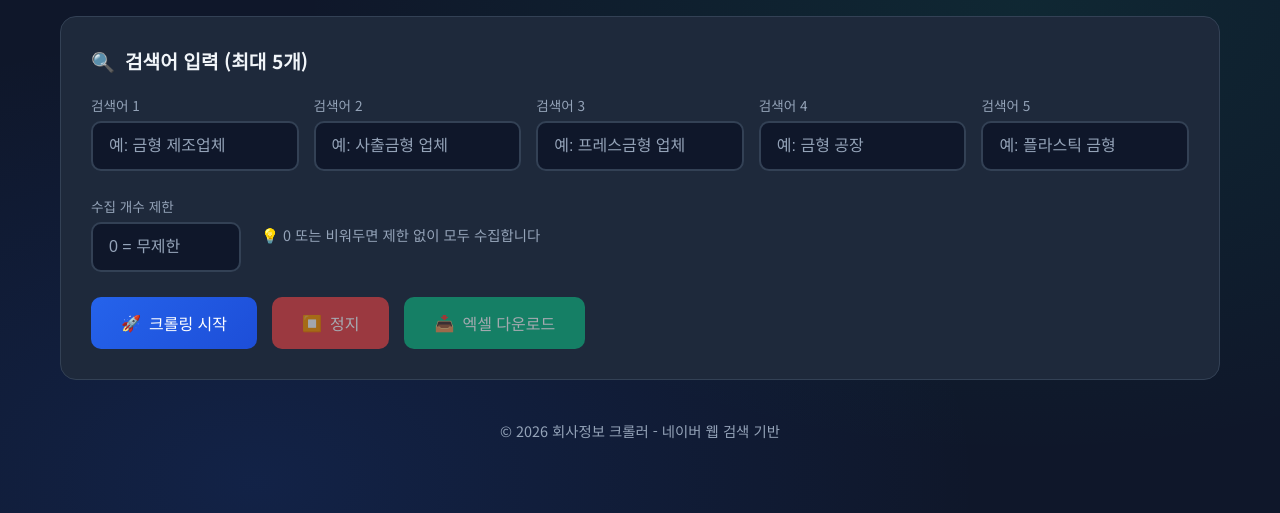
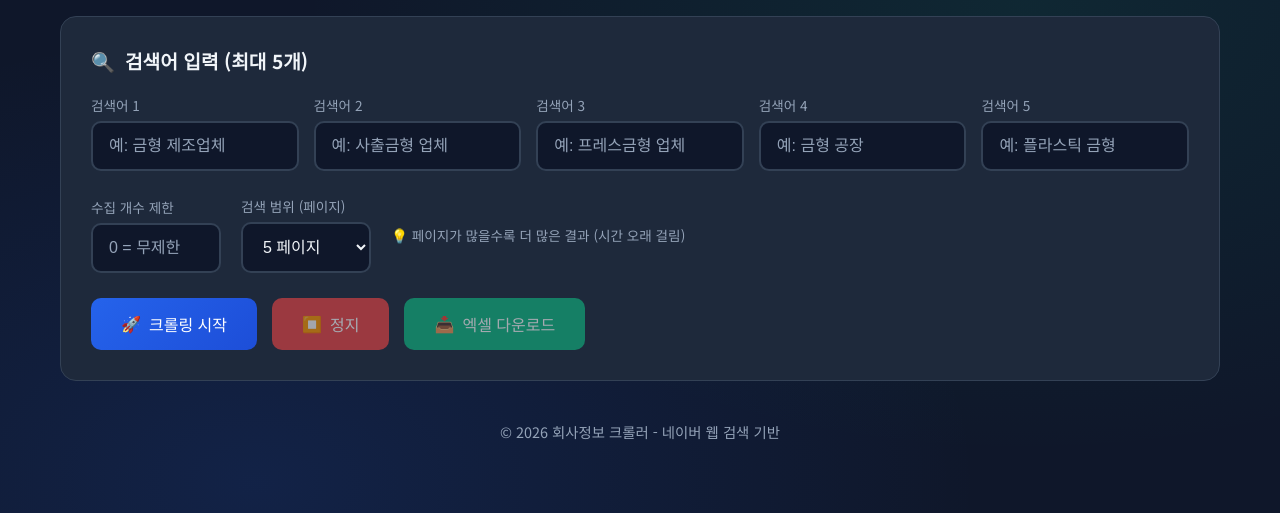
Before and after one commit to chegom/css, a Flask app: page / in a window 1280 px wide. Shown: the part 157-670 px from the top of the page. Run offline with Flask 3, Linux system fonts and the light colour scheme.

Commit message:
Add search pages option and improve link extraction

```diff
--- a/app.py
+++ b/app.py
@@ -104,9 +104,22 @@ def get_naver_links(driver, keyword, pages=5):
         driver.get(url)
         time.sleep(2)
 
+        # 네이버 웹 검색 결과의 다양한 선택자
         selectors = [
-            "a.link_tit", "div.total_tit a", "a.total_tit",
-            "div.api_txt_lines a", "a[href*='http']:not([href*='naver'])",
+            # 웹 검색 결과 제목 링크
+            "a.link_tit",
+            "div.total_tit a",
+            "a.total_tit",
+            "a.title_link",
+            # 웹문서 결과
+            "div.web_item a.link",
+            "div.lst_view a",
+            "div.api_txt_lines a",
+            # 통합검색 결과
+            "div.total_wrap a",
+            "li.bx a",
+            # 일반 외부 링크
+            "a[href^='http']:not([href*='naver.com']):not([href*='search.naver'])",
         ]
 
         for selector in selectors:
@@ -115,9 +128,18 @@ def get_naver_links(driver, keyword, pages=5):
                 for res in results:
                     href = res.get_attribute("href")
                     if href and href.startswith("http") and is_valid_company_url(href):
-                        links.append(href)
+                        # 네이버 내부 링크 한번 더 체크
+                        if "naver.com" not in href and "search.naver" not in href:
+                            links.append(href)
             except:
                 pass
+
+        # 페이지 스크롤해서 더 많은 결과 로드
+        try:
+            driver.execute_script("window.scrollTo(0, document.body.scrollHeight);")
+            time.sleep(1)
+        except:
+            pass
 
     return list(set(links))
 
@@ -187,7 +209,7 @@ def extract_company_info(driver, url):
         return info
 
 
-def run_crawling(keywords, session_id, max_count=0):
+def run_crawling(keywords, session_id, max_count=0, search_pages=5):
     global user_sessions
 
     user_sessions[session_id] = {
@@ -208,7 +230,7 @@ def run_crawling(keywords, session_id, max_count=0):
 
             if keyword.strip():
                 user_sessions[session_id]["status"]["progress"] = f"'{keyword}' 검색 중... ({i+1}/{len(keywords)})"
-                urls = get_naver_links(driver, keyword.strip(), pages=5)
+                urls = get_naver_links(driver, keyword.strip(), pages=search_pages)
                 all_urls.extend(urls)
 
         target_urls = list(set(all_urls))
@@ -299,12 +321,13 @@ def crawl():
     data = request.json
     keywords = data.get('keywords', [])
     max_count = data.get('maxCount', 0)  # 0이면 제한 없음
+    search_pages = data.get('searchPages', 5)  # 기본 5페이지
 
     if not keywords or all(k.strip() == '' for k in keywords):
         return jsonify({"error": "검색어를 입력해주세요."}), 400
 
     # 백그라운드에서 크롤링 실행
-    thread = threading.Thread(target=run_crawling, args=(keywords, session_id, max_count))
+    thread = threading.Thread(target=run_crawling, args=(keywords, session_id, max_count, search_pages))
     thread.start()
 
     return jsonify({"message": "크롤링을 시작합니다."})
--- a/templates/index.html
+++ b/templates/index.html
@@ -359,10 +359,20 @@
             <div class="options-row" style="display: flex; gap: 20px; align-items: center; margin-bottom: 25px; flex-wrap: wrap;">
                 <div class="input-group" style="flex: 0 0 auto; margin-bottom: 0;">
                     <label>수집 개수 제한</label>
-                    <input type="number" id="maxCount" placeholder="0 = 무제한" min="0" style="width: 150px;">
+                    <input type="number" id="maxCount" placeholder="0 = 무제한" min="0" style="width: 130px;">
                 </div>
-                <p style="color: var(--text-secondary); font-size: 0.9rem; margin: 0;">
-                    💡 0 또는 비워두면 제한 없이 모두 수집합니다
+                <div class="input-group" style="flex: 0 0 auto; margin-bottom: 0;">
+                    <label>검색 범위 (페이지)</label>
+                    <select id="searchPages" style="width: 130px; padding: 14px 16px; border: 2px solid var(--border); border-radius: 10px; background: var(--bg-dark); color: var(--text-primary); font-size: 1rem;">
+                        <option value="3">3 페이지</option>
+                        <option value="5" selected>5 페이지</option>
+                        <option value="10">10 페이지</option>
+                        <option value="15">15 페이지</option>
+                        <option value="20">20 페이지 (느림)</option>
+                    </select>
+                </div>
+                <p style="color: var(--text-secondary); font-size: 0.85rem; margin: 0;">
+                    💡 페이지가 많을수록 더 많은 결과 (시간 오래 걸림)
                 </p>
             </div>
 
@@ -429,6 +439,7 @@
             }
 
             const maxCount = parseInt(document.getElementById('maxCount').value) || 0;
+            const searchPages = parseInt(document.getElementById('searchPages').value) || 5;
 
             // UI 업데이트
             document.getElementById('startBtn').disabled = true;
@@ -441,7 +452,7 @@
             fetch('/crawl', {
                 method: 'POST',
                 headers: { 'Content-Type': 'application/json' },
-                body: JSON.stringify({ keywords: keywords, maxCount: maxCount })
+                body: JSON.stringify({ keywords: keywords, maxCount: maxCount, searchPages: searchPages })
             })
             .then(response => response.json())
             .then(data => {
```
